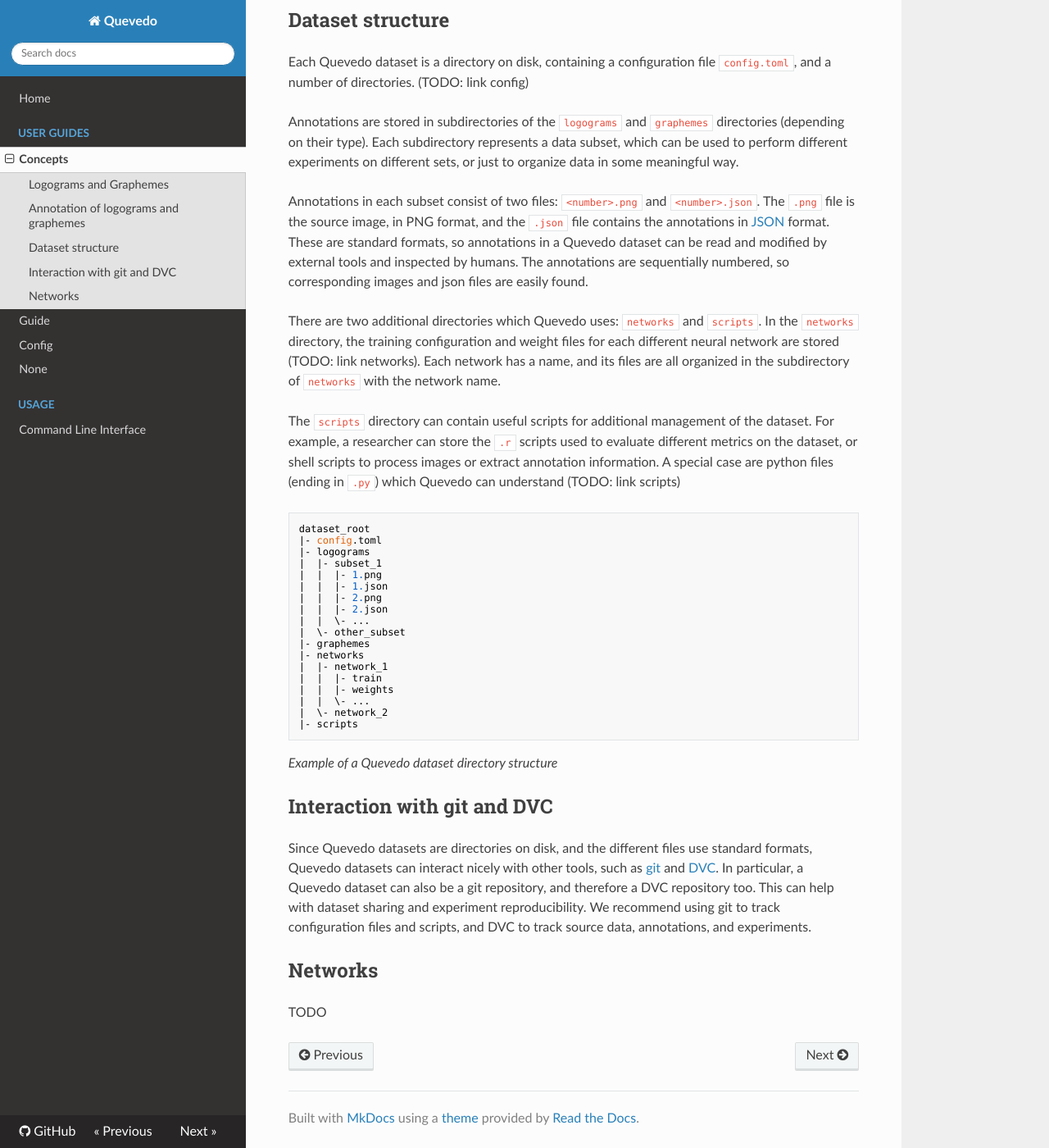
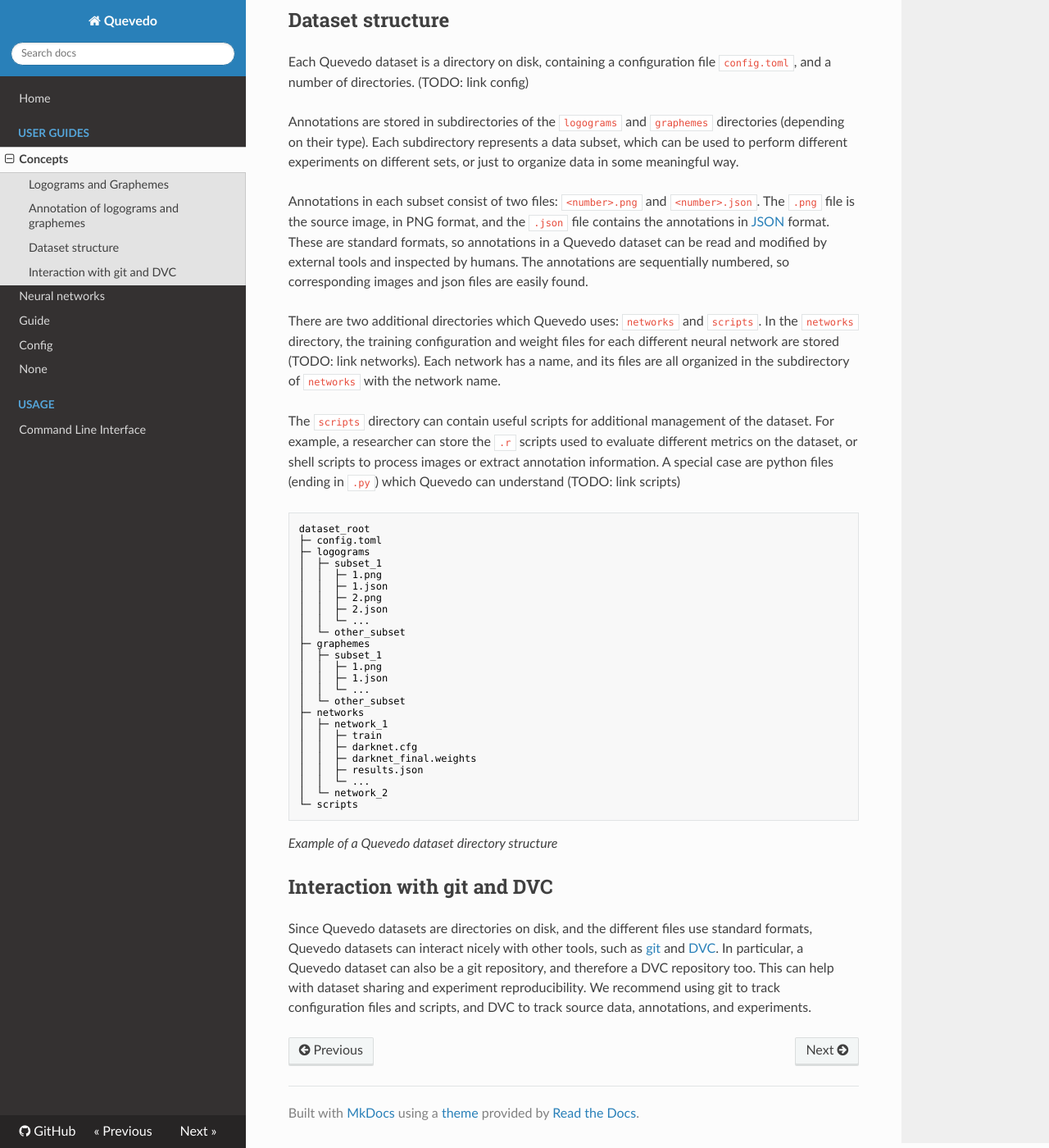
Before and after one commit to agarsev/quevedo, an MkDocs documentation site: the page built from docs/concepts.md, in a window 1280 px wide and 1400 px high, scrolled down 2237 px. Shown: the whole window at 82% size. Built offline with MkDocs 1.6.1, drawn with Linux system fonts in a browser that asks for light colours; nearby versions of some CDN libraries.

````diff
--- a/docs/concepts.md
+++ b/docs/concepts.md
@@ -93,26 +93,32 @@ evaluate different metrics on the dataset, or shell scripts to process images or
 extract annotation information. A special case are python files (ending in
 `.py`) which Quevedo can understand (TODO: link scripts)
 
-
-```
+```txt
 dataset_root
-|- config.toml
-|- logograms
-|  |- subset_1
-|  |  |- 1.png
-|  |  |- 1.json
-|  |  |- 2.png
-|  |  |- 2.json
-|  |  \- ...
-|  \- other_subset
-|- graphemes
-|- networks
-|  |- network_1
-|  |  |- train
-|  |  |- weights
-|  |  \- ...
-|  \- network_2
-|- scripts
+├─ config.toml
+├─ logograms
+│  ├─ subset_1
+│  │  ├─ 1.png
+│  │  ├─ 1.json
+│  │  ├─ 2.png
+│  │  ├─ 2.json
+│  │  └─ ...
+│  └─ other_subset
+├─ graphemes
+│  ├─ subset_1
+│  │  ├─ 1.png
+│  │  ├─ 1.json
+│  │  └─ ...
+│  └─ other_subset
+├─ networks
+│  ├─ network_1
+│  │  ├─ train
+│  │  ├─ darknet.cfg
+│  │  ├─ darknet_final.weights
+│  │  ├─ results.json
+│  │  └─ ...
+│  └─ network_2
+└─ scripts
 ```
 
 *Example of a Quevedo dataset directory structure*
@@ -126,10 +132,6 @@ therefore a DVC repository too. This can help with dataset sharing and
 experiment reproducibility. We recommend using git to track configuration files
 and scripts, and DVC to track source data, annotations, and experiments.
 
-## Networks
-
-TODO
-
 
 [UML]: https://www.uml.org/
 [SignWriting]: https://www.signwriting.org/
--- a/mkdocs.yml
+++ b/mkdocs.yml
@@ -6,6 +6,7 @@ nav:
   - Home: index.md
   - User Guides:
     - concepts.md
+    - nets.md
     - User_guide.md
     - config.md
     - data_augmentation.md
````
Also changed, not shown: ROADMAP.md (+1 -0 lines), docs/nets.md (added, +68 -0 lines).
